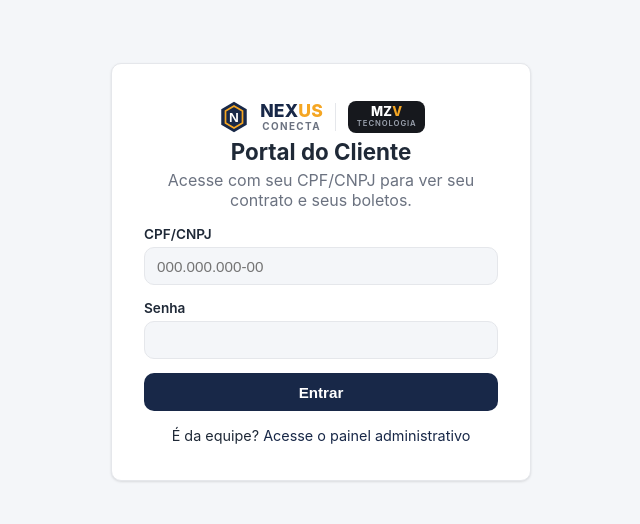
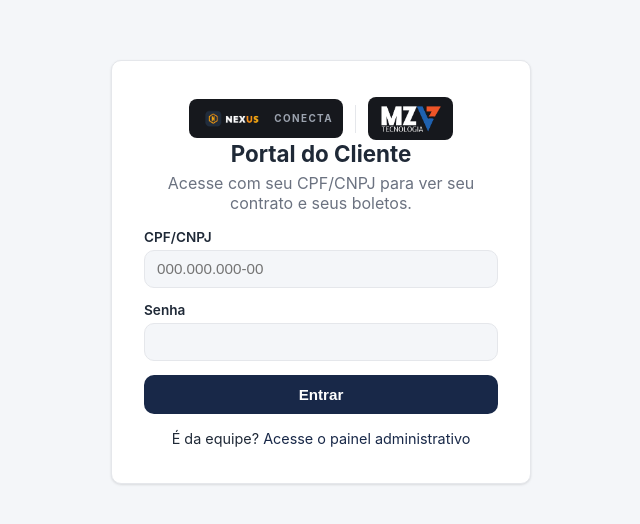
Before and after one commit to leonardojso0/sistemamzv, a website: page frontend/index.html in a window 1280 px wide. Shown: the part 112-636 px from the top of the page, without its empty margins (319-959 px from the left). Drawn offline with Linux system fonts and the light colour scheme; no server answers.

Commit message:
Usa os arquivos reais das logos NEXUS e MZV Tecnologia
Substitui a recriacao aproximada em SVG/CSS pelas imagens originais
fornecidas. As duas logos usam texto branco, entao ficam num chip de
fundo escuro para manter a legibilidade no tema claro do sistema.

```diff
--- a/frontend/css/style.css
+++ b/frontend/css/style.css
@@ -67,28 +67,23 @@ p { color: var(--text-muted); margin: 0 0 1rem; }
   text-decoration: none;
 }
 
-.brand-icon { flex-shrink: 0; display: block; }
-
-.brand-text {
-  display: flex;
-  flex-direction: column;
-  line-height: 1.05;
+.brand-chip {
+  display: inline-flex;
+  align-items: center;
+  gap: 0.5rem;
+  background: #16181d;
+  padding: 0.4rem 0.65rem;
+  border-radius: 8px;
+  line-height: 1;
 }
 
-.brand-name {
-  font-weight: 800;
-  font-size: 1.1rem;
-  color: var(--primary);
-  letter-spacing: 0.01em;
-}
-
-.brand-name .brand-accent { color: var(--accent); }
+.brand-chip img { display: block; }
 
 .brand-sub {
   font-weight: 700;
   font-size: 0.62rem;
   letter-spacing: 0.14em;
-  color: var(--text-muted);
+  color: #9ca3af;
 }
 
 .auth-card .brand { justify-content: center; margin-bottom: 1.25rem; }
@@ -103,34 +98,6 @@ p { color: var(--text-muted); margin: 0 0 1rem; }
   width: 1px;
   height: 28px;
   background: var(--border);
-}
-
-.brand-mzv {
-  display: inline-flex;
-  flex-direction: column;
-  align-items: center;
-  justify-content: center;
-  background: #16181d;
-  color: #fff;
-  padding: 0.3rem 0.55rem;
-  border-radius: 8px;
-  line-height: 1;
-}
-
-.brand-mzv-word {
-  font-weight: 800;
-  font-size: 0.8rem;
-  letter-spacing: 0.02em;
-}
-
-.brand-mzv-word .brand-mzv-v { color: var(--accent); }
-
-.brand-mzv-sub {
-  font-weight: 600;
-  font-size: 0.48rem;
-  letter-spacing: 0.12em;
-  color: #9ca3af;
-  margin-top: 0.1rem;
 }
 
 .auth-card .brand-duo { justify-content: center; margin-bottom: 1.25rem; }
--- a/frontend/js/api.js
+++ b/frontend/js/api.js
@@ -78,15 +78,12 @@ function formatData(dataIso) {
   return new Date(dataIso).toLocaleDateString("pt-BR", { timeZone: "UTC" });
 }
 
+const ASSET_PREFIX = /\/(admin|portal)\//.test(window.location.pathname) ? "../assets/" : "assets/";
+
 function brandHtml(href, opcoes = {}) {
   const conteudo = `
-    <svg class="brand-icon" width="34" height="34" viewBox="0 0 40 40" xmlns="http://www.w3.org/2000/svg">
-      <polygon points="20,2 35,11 35,29 20,38 5,29 5,11" fill="#182848" />
-      <polygon points="20,7 30,13 30,27 20,33 10,27 10,13" fill="none" stroke="#f5a623" stroke-width="2" />
-      <text x="20" y="26" font-family="Arial, Helvetica, sans-serif" font-weight="800" font-size="16" fill="#ffffff" text-anchor="middle">N</text>
-    </svg>
-    <span class="brand-text">
-      <span class="brand-name">NEX<span class="brand-accent">US</span></span>
+    <span class="brand-chip">
+      <img src="${ASSET_PREFIX}logo-nexus.png" alt="NEXUS" height="26" />
       <span class="brand-sub">CONECTA</span>
     </span>
   `;
@@ -97,9 +94,8 @@ function brandHtml(href, opcoes = {}) {
 
 function mzvLogoHtml() {
   return `
-    <span class="brand-mzv" title="Desenvolvido por MZV Tecnologia">
-      <span class="brand-mzv-word">MZ<span class="brand-mzv-v">V</span></span>
-      <span class="brand-mzv-sub">TECNOLOGIA</span>
+    <span class="brand-chip" title="Desenvolvido por MZV Tecnologia">
+      <img src="${ASSET_PREFIX}logo-mzv.png" alt="MZV Tecnologia" height="30" />
     </span>
   `;
 }
```
Also changed, not shown: frontend/assets/logo-mzv.png (added), frontend/assets/logo-nexus.png (added).
